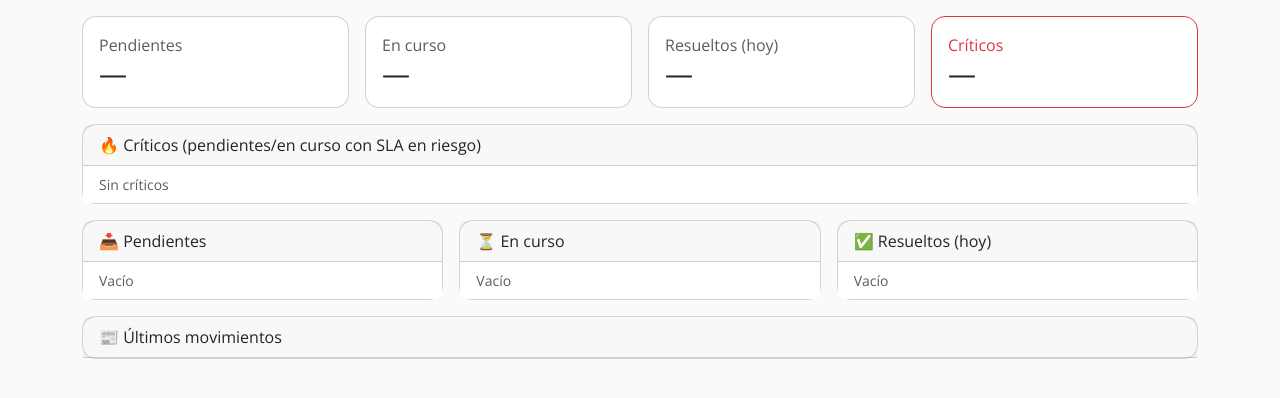
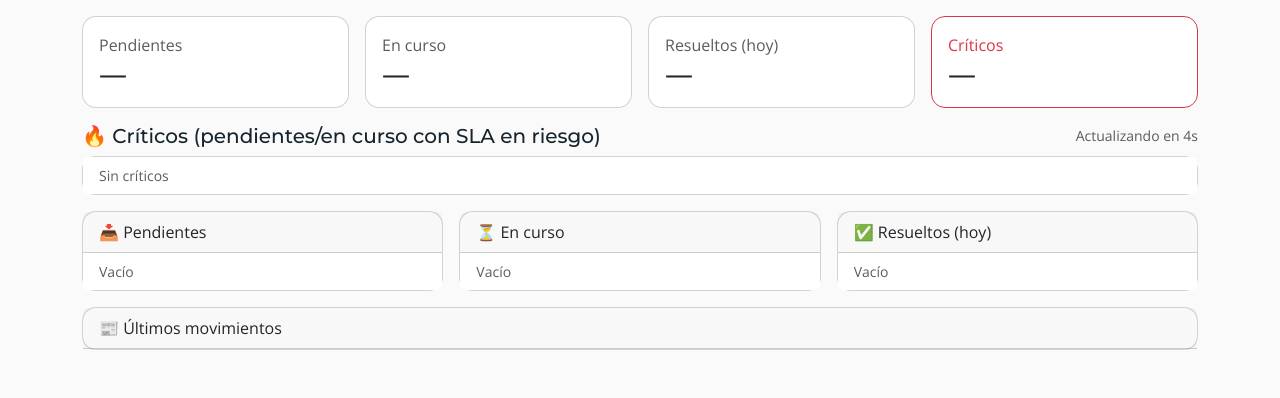
Before and after one commit to JPM2002/Hestia_MVP, a Python web app: template NittanyBusiness-main/V1/nittany-business/templates/dashboard_recepcion.html in a window 1280 px wide. Shown: the part 110-508 px from the top of the page. Run offline with Jinja, Linux system fonts and the light colour scheme; the template is opened without the code that fills it, so the values that code supplies are empty.

Commit message:
Updated reception for proper use

```diff
--- a/NittanyBusiness-main/V1/nittany-business/templates/dashboard_recepcion.html
+++ b/NittanyBusiness-main/V1/nittany-business/templates/dashboard_recepcion.html
@@ -2,6 +2,15 @@
 {% block title %}Recepción — Dashboard{% endblock %}
 
 {% block content %}
+
+<style>
+  /* safe wrapping inside the two-column row for each ticket */
+  .list-item-flex { display:flex; justify-content:space-between; align-items:flex-start; gap:.5rem; }
+  .list-item-main { min-width:0; } /* critical for wrapping within flex */
+  .list-item-detail { white-space:normal; overflow-wrap:anywhere; word-break:break-word; }
+  .list-item-meta { flex:0 0 auto; max-width:30%; }
+</style>
+
 <header class="d-flex justify-content-between align-items-center mb-3">
   <h1 class="h4 mb-0">📟 Recepción</h1>
   <div class="d-flex gap-2">
@@ -38,11 +47,16 @@
   </div>
 </div>
 
-<!-- Críticos -->
+<!-- Críticos header + countdown -->
+<div class="d-flex justify-content-between align-items-center mb-2">
+  <h5 class="mb-0">🔥 Críticos (pendientes/en curso con SLA en riesgo)</h5>
+  <div class="d-flex align-items-center gap-2 small text-muted">
+    <span id="crit-timer">Actualizando en 10s</span>
+    <span id="crit-busy" class="spinner-border spinner-border-sm" hidden></span>
+  </div>
+</div>
+<!-- Críticos list (the JS writes into #list-critical) -->
 <div class="card mb-3">
-  <div class="card-header py-2">
-    🔥 Críticos (pendientes/en curso con SLA en riesgo)
-  </div>
   <ul id="list-critical" class="list-group list-group-flush small"></ul>
 </div>
 
@@ -84,6 +98,49 @@
 
 {% block scripts %}
 <script>
+/* ===== Countdown + refresh hook for Críticos ===== */
+(function () {
+  const EVERY = 10;  // seconds
+  let secs = EVERY;
+  const label = document.getElementById('crit-timer');
+  const busy  = document.getElementById('crit-busy');
+
+  async function refreshCriticos() {
+    try {
+      if (busy) busy.hidden = false;
+      if (window.loadCriticos) {
+        await window.loadCriticos();
+      } else if (window.refreshAll) {
+        await window.refreshAll();
+      } else {
+        await new Promise(r => setTimeout(r, 300));
+      }
+    } finally {
+      if (busy) busy.hidden = true;
+      secs = EVERY;
+      if (label) {
+        label.textContent = 'Actualizado';
+        setTimeout(() => { label.textContent = `Actualizando en ${secs}s`; }, 800);
+      }
+    }
+  }
+
+  setInterval(() => {
+    secs -= 1;
+    if (secs <= 0) {
+      refreshCriticos();
+    } else if (label) {
+      label.textContent = `Actualizando en ${secs}s`;
+    }
+  }, 1000);
+
+  // allow data loaders to reset the countdown when they finish
+  window.resetCritTimer = () => { secs = EVERY; if (label) label.textContent = `Actualizando en ${secs}s`; };
+})();
+</script>
+
+<script>
+/* ===== Dashboard data + rendering ===== */
 const el = {
   kpiPending:  document.getElementById('kpi-pending'),
   kpiInProg:   document.getElementById('kpi-inprogress'),
@@ -98,7 +155,6 @@ const el = {
 };
 
 let prev = {
-  pendingCount: 0,
   pendingIds: new Set(),
 };
 
@@ -108,15 +164,18 @@ function liTicket(t){
                    t.prioridad==='MEDIA'   ? 'text-bg-primary' : 'text-bg-secondary';
   const room = t.ubicacion ? ` · ${t.ubicacion}` : '';
   const sla  = t.is_critical ? `<span class="text-danger fw-semibold"> ⚠</span>` : '';
+
   return `<li class="list-group-item">
-    <div class="d-flex justify-content-between">
-      <div>
-        <div><span class="badge ${priClass} me-1">${t.prioridad||'—'}</span>${t.area}${room}</div>
-        <div class="text-muted text-truncate" style="max-width:70vw">${t.detalle||''}</div>
+    <div class="list-item-flex">
+      <div class="list-item-main">
+        <div>
+          <span class="badge ${priClass} me-1">${t.prioridad || '—'}</span>${t.area || '—'}${room}
+        </div>
+        <div class="text-muted list-item-detail">${t.detalle || ''}</div>
       </div>
-      <div class="text-end small text-muted">
-        ${t.estado}${sla}<br>
-        <span>${t.due_at ? 'Vence ' + t.due_at : 'Sin SLA'}</span>
+      <div class="text-end small text-muted list-item-meta">
+        ${t.estado || ''}${sla}<br>
+        <span>${t.due_at ? ('Vence ' + t.due_at) : 'Sin SLA'}</span>
       </div>
     </div>
   </li>`;
@@ -126,7 +185,7 @@ function liFeed(x){
   const who = x.actor || 'sistema';
   const room = x.ubicacion ? ` · ${x.ubicacion}` : '';
   return `<li class="list-group-item">
-    <span class="text-muted">${x.at}</span> — Ticket #${x.ticket_id} ${x.action} por ${who} (${x.area||'—'}${room})
+    <span class="text-muted">${x.at}</span> — Ticket #${x.ticket_id} ${x.action} por ${who} (${x.area || '—'}${room})
     ${x.motivo ? ` · <span class="text-muted">${x.motivo}</span>` : ''}
   </li>`;
 }
@@ -139,12 +198,9 @@ async function loadKPIs(){
   el.kpiInProg.textContent   = j.in_progress ?? '0';
   el.kpiResolved.textContent = j.resolved_today ?? '0';
   el.kpiCritical.textContent = j.critical ?? '0';
-
-  // ding when pending grows or a new pending id shows up (handled in loadLists)
 }
 
 async function loadLists(){
-  // Pending
   const [p, e, r] = await Promise.all([
     fetch('/api/recepcion/list?estado=PENDIENTE&period=today&limit=100'),
     fetch('/api/recepcion/list?estado=EN_CURSO&period=7d&limit=100'),
@@ -154,19 +210,20 @@ async function loadLists(){
   const je = e.ok ? await e.json() : {items:[]};
   const jr = r.ok ? await r.json() : {items:[]};
 
-  // Critical card = subset of pending + en curso with is_critical
-  const criticalItems = [...(jp.items||[]), ...(je.items||[])].filter(x=>x.is_critical);
-  el.listCrit.innerHTML = criticalItems.slice(0,8).map(liTicket).join('') || '<li class="list-group-item text-muted">Sin críticos</li>';
+  // Critical = pending + in-progress where is_critical
+  if (el.listCrit) {
+    const criticalItems = [...(jp.items||[]), ...(je.items||[])].filter(x=>x.is_critical);
+    el.listCrit.innerHTML = criticalItems.slice(0,8).map(liTicket).join('') ||
+                            '<li class="list-group-item text-muted">Sin críticos</li>';
+  }
 
-  // Pending + ding detection
+  // Pending + ding on growth or new id
   const ids = new Set((jp.items||[]).map(x=>x.id));
-  const pendingGrew = ids.size > prev.pendingIds.size;
   const newId = [...ids].find(id => !prev.pendingIds.has(id));
-  if ((pendingGrew || newId) && el.ding) {
+  if ((ids.size > prev.pendingIds.size || newId) && el.ding) {
     try { el.ding.currentTime = 0; el.ding.play().catch(()=>{}); } catch(e){}
   }
   prev.pendingIds = ids;
-  prev.pendingCount = ids.size;
   el.listPend.innerHTML = (jp.items||[]).map(liTicket).join('') || '<li class="list-group-item text-muted">Vacío</li>';
 
   // En curso
@@ -183,9 +240,13 @@ async function loadFeed(){
   el.feed.innerHTML = (j.items||[]).map(liFeed).join('') || '<li class="list-group-item text-muted">Sin movimientos</li>';
 }
 
+// expose helpers so the countdown can call them
+window.loadCriticos = async () => { await loadLists(); };
+window.refreshAll   = async () => { await loadKPIs(); await loadLists(); await loadFeed(); };
+
 function tick(){
   loadKPIs();
-  loadLists();
+  loadLists().then(()=> window.resetCritTimer && window.resetCritTimer());
   loadFeed();
 }
 
```
